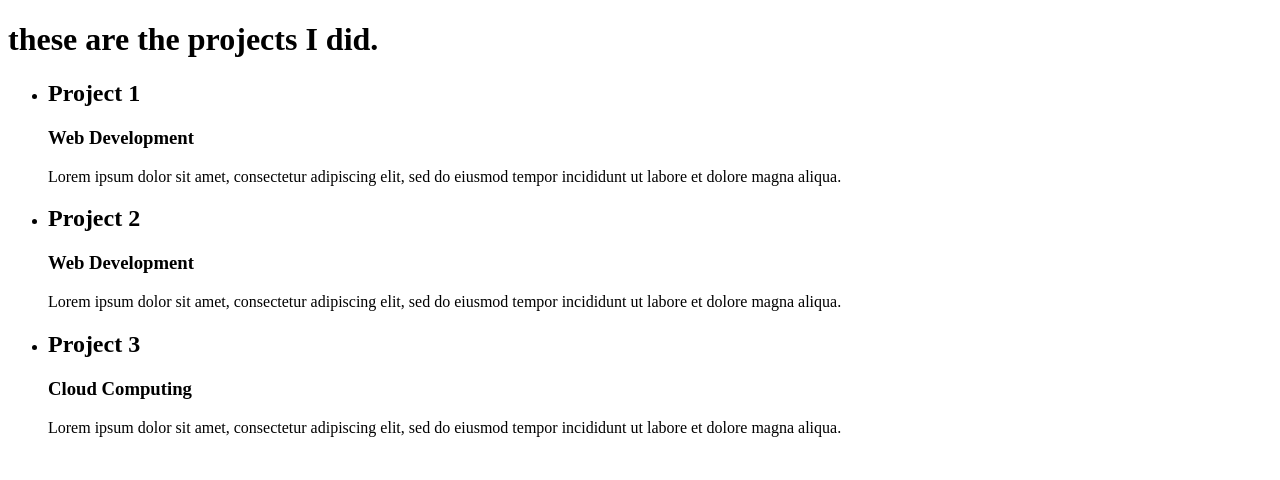
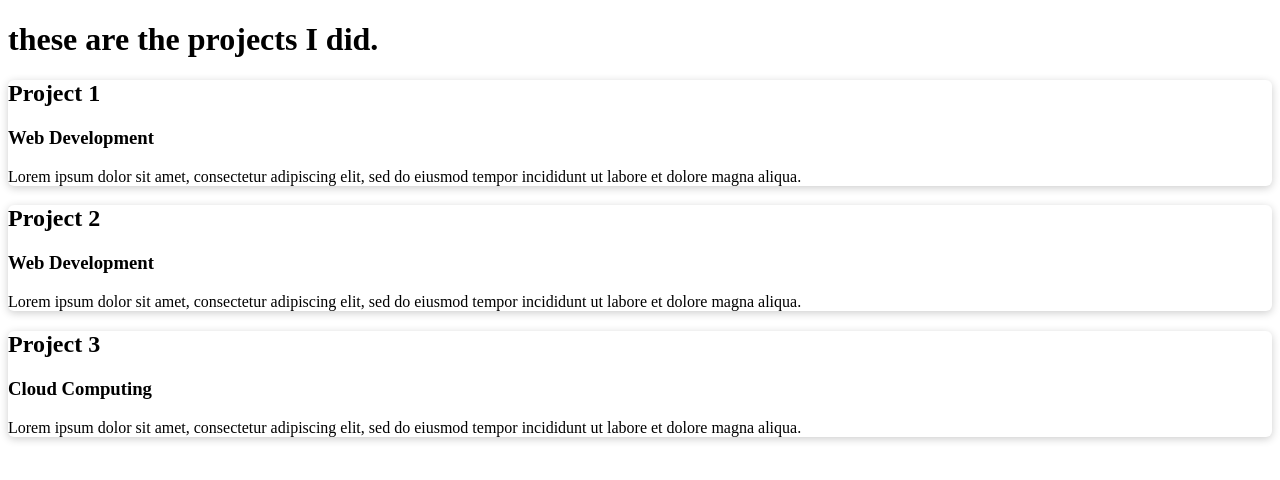
Before and after one commit to tanyyyming/GDSC-React-Workshop-2024, a React (Create React App) app: page /projects in a window 1280 px wide. Shown: the top 480 px of the page. Built offline with nearby package versions, Linux system fonts and the light colour scheme.

Commit message:
Add the card component for project overview

```diff
--- /dev/null
+++ b/src/components/Card.css
@@ -0,0 +1,5 @@
+.card {
+  background-color: white;
+  border-radius: 6px;
+  box-shadow: 0 2px 8px rgba(0, 0, 0, 0.2);
+}
--- /dev/null
+++ b/src/components/Card.js
@@ -0,0 +1,11 @@
+import './Card.css';
+
+function Card({ children }) {
+  return (
+    <div className='card'>
+      {children}
+    </div>
+  );
+}
+
+export default Card;
--- a/src/pages/Home.js
+++ b/src/pages/Home.js
@@ -12,7 +12,7 @@ function Home() {
       <h1>Home Page</h1>
       <h2 onClick={handleClick}>{displayText}</h2>
     </div>
-  )
+  );
 }
 
 export default Home;
--- a/src/pages/Project.js
+++ b/src/pages/Project.js
@@ -9,7 +9,7 @@ function Project({ projects }) {
       <h2>{project.type}</h2>
       <p>{project.description}</p>
     </div>
-  )
+  );
 }
 
 export default Project;
--- a/src/pages/ProjectOverview.js
+++ b/src/pages/ProjectOverview.js
@@ -1,18 +1,18 @@
+import Card from "../components/Card";
+
 function ProjectOverview({ projects }) {
   return (
     <div>
       <h1>these are the projects I did.</h1>
-      <ul>
-        {projects.map((project) => (
-          <li key={project.id}>
-            <h2>{project.name}</h2>
-            <h3>{project.type}</h3>
-            <p>{project.description}</p>
-          </li>
-        ))}
-      </ul>
+      {projects.map((project) => (
+        <Card>
+          <h2>{project.name}</h2>
+          <h3>{project.type}</h3>
+          <p>{project.description}</p>
+        </Card>
+      ))}
     </div>
-  )
+  );
 }
 
 export default ProjectOverview;
```
